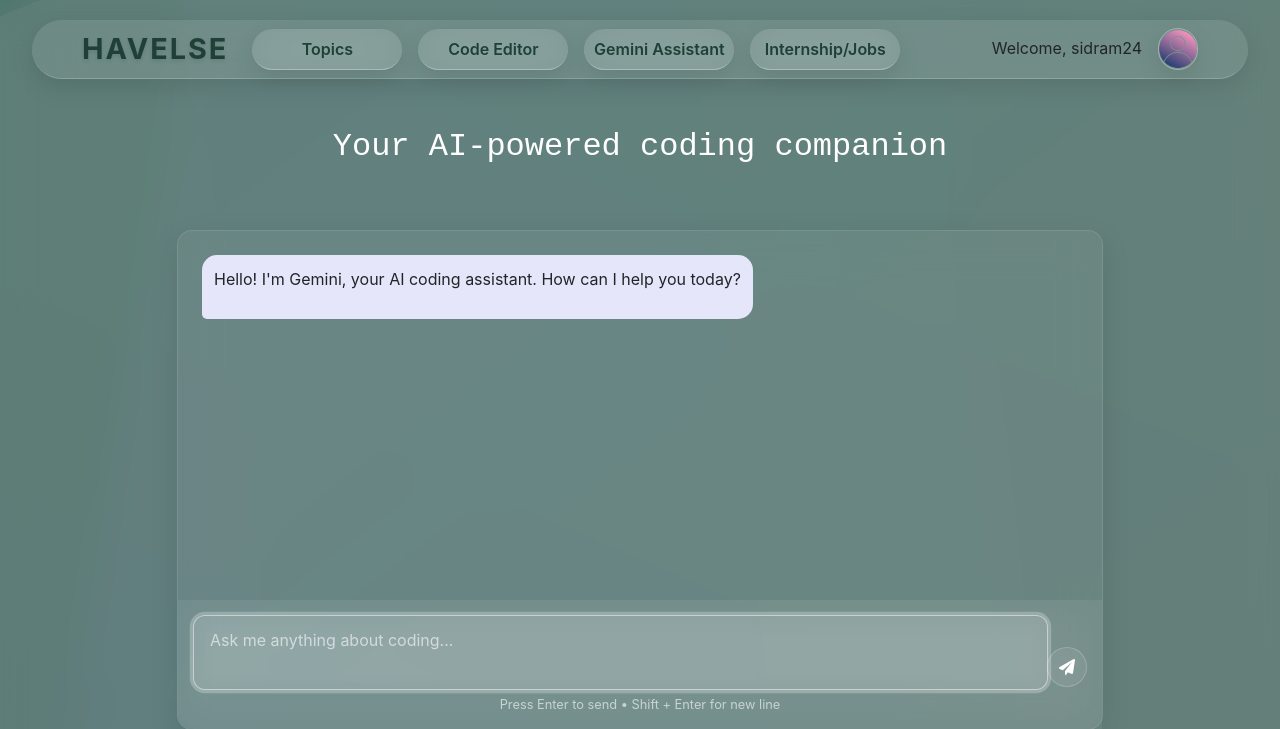
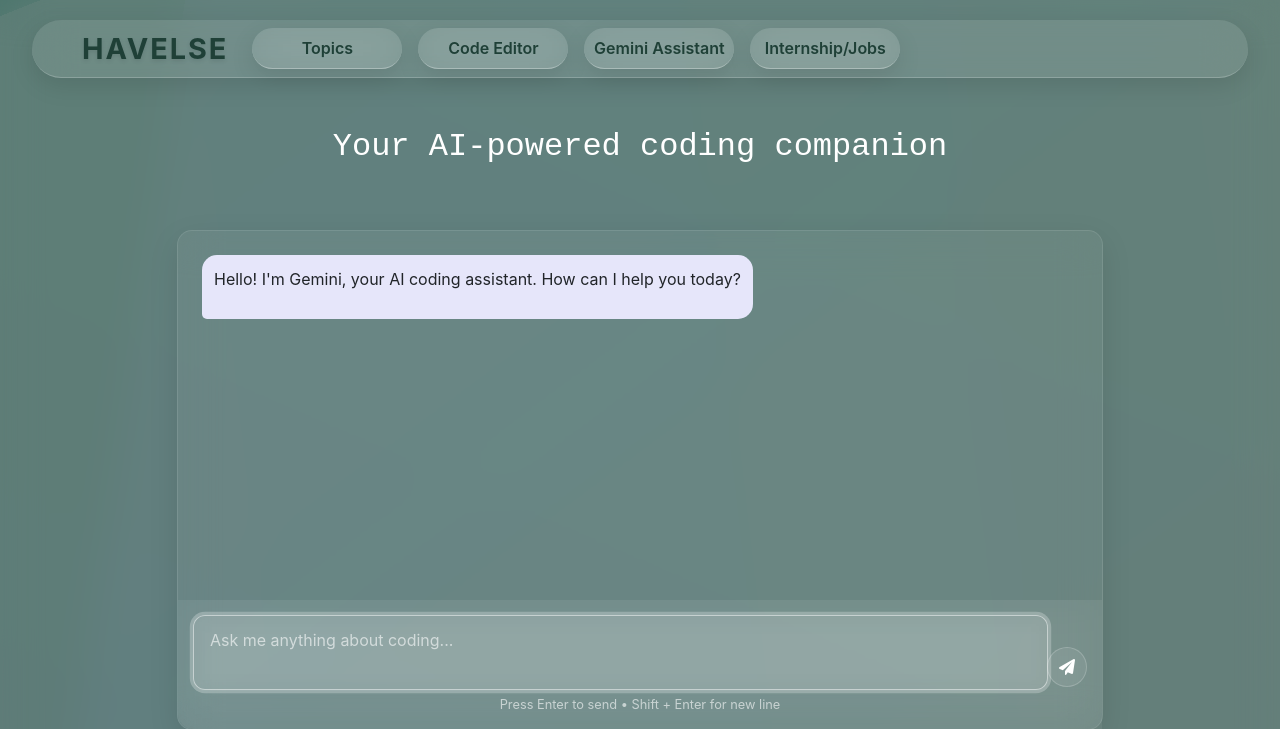
Before and after one commit to siddaramaiah-j-v/HAVELSE, a Django app: page /home/chat/ in a window 1280 px wide. Shown: the top 729 px of the page. Run offline with Django 4.2, Linux system fonts and the light colour scheme; a user stored in the database is signed in; data comes from the database, SQL or seed files in the repository.

Commit message:
hide profile for all the pages other than home page

```diff
--- a/havelse/learn/templates/learn/base.html
+++ b/havelse/learn/templates/learn/base.html
@@ -45,6 +45,7 @@
                         <a target="_blank" class="nav-link p-2 m-2" href="https://placementdrive.in/links?fbclid=PAZXh0bgNhZW0CMTEAAabL1EuN4zIc9V0YgCyHf6O5ytVIEuH1jqAABe5G32OYE9smKh2Y3xpt2U4_aem_0cBPoTAWkG_YZpzwfWAwyg#google_vignette">Internship/Jobs</a>
                     </li>
                 </ul>
+                {% if show_profile %}
                 <ul class="navbar-nav ms-auto">
                     <span class="navbar-text text-dark p-2 m-2 d-none d-lg-block">
                         {% if user.is_authenticated %}
@@ -55,10 +56,15 @@
                     </span>
                 <li class="nav-item">
                     <button class="profile-button my-2 p-0 bg-transparent" data-bs-toggle="modal" data-bs-target="#profileModal">
-                        <img src="{{ user.profile.image.url }}" onerror="this.onerror=null; this.src='{% static 'learn/images/profile.png' %}';" alt="profile" height="40px" width="40px" class="rounded-circle">
+                        {% if user.profile.image %}
+                        <img src="{{ user.profile.image.url }}" alt="profile" height="40px" width="40px" class="rounded-circle">
+                        {% else %}
+                        <img src="{% static 'learn/images/profile.png' %}" alt="profile" height="40px" width="40px" class="rounded-circle">
+                        {% endif %}
                     </button>
                 </li>
                 </ul>
+                {% endif %}
             </div>
             </div>
         </nav>
@@ -71,7 +77,11 @@
             <button type="button" class="btn-close text-end" data-bs-dismiss="modal" aria-label="Close" style="position: absolute; top: 20px; right: 20px; z-index: 10;"></button>
             <div class="profile-header">
                 <div class="profile-image-container">
-                    <img src="{{ user.profile.image.url }}" onerror="this.onerror=null; this.src='{% static 'learn/images/profile.png' %}';" alt="Profile Picture" class="profile-image" id="profileImage">
+                    {% if user.profile.image %}
+                    <img src="{{ user.profile.image.url }}" alt="Profile Picture" class="profile-image" id="profileImage">
+                    {% else %}
+                    <img src="{% static 'learn/images/profile.png' %}" alt="Profile Picture" class="profile-image" id="profileImage">
+                    {% endif %}
                     <div class="status-badge status-verified" id="statusBadge">
                         <i class="fas fa-check" style="color: white; font-size: 12px;"></i>
                     </div>
--- a/havelse/learn/views.py
+++ b/havelse/learn/views.py
@@ -16,7 +16,7 @@ URL="https://www.googleapis.com/youtube/v3/search"
 
 @login_required
 def home(request):
-    return render(request,'learn/home.html')
+    return render(request,'learn/home.html',{'show_profile':True})
 
 @login_required
 def topics(request):
```
